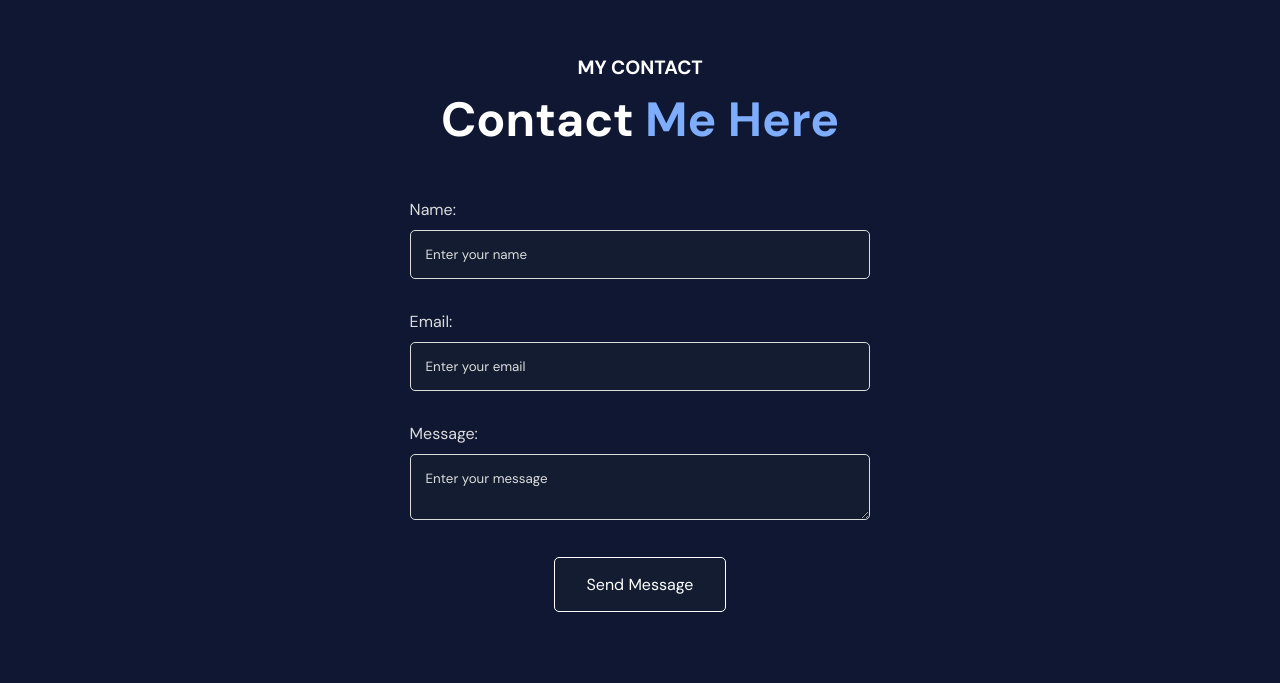
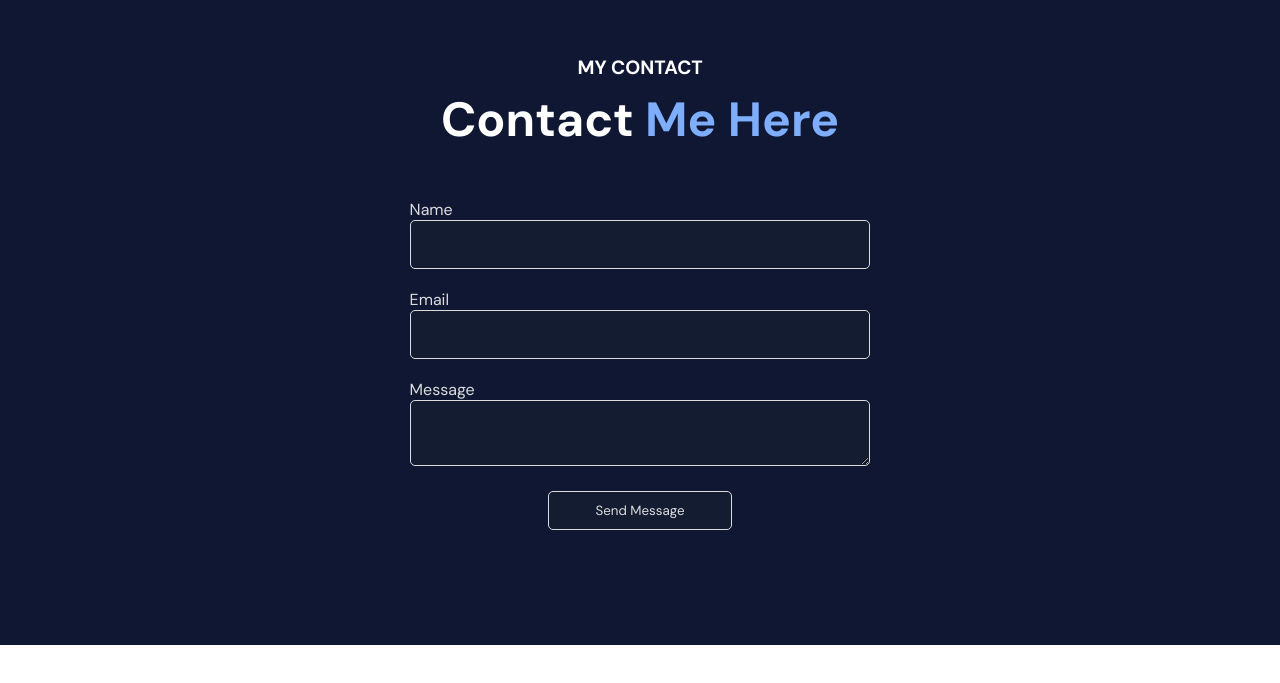
Before and after one commit to SolInvictusx/Landing-Page, a React (Create React App) app: page / in a window 1280 px wide. Shown: the part 2752-3435 px from the top of the page. After the commit the page ends 3397 px from the top, so only its background shows below. Built offline with nearby package versions, Linux system fonts and the light colour scheme.

Commit message:
Fixed Contact Form

```diff
--- a/package.json
+++ b/package.json
@@ -3,6 +3,7 @@
   "version": "0.1.0",
   "private": true,
   "dependencies": {
+    "@emailjs/browser": "^3.11.0",
     "@testing-library/jest-dom": "^5.16.5",
     "@testing-library/react": "^13.4.0",
     "@testing-library/user-event": "^13.5.0",
--- a/src/components/Footer.js
+++ b/src/components/Footer.js
@@ -1,5 +1,9 @@
-import React from 'react'
+import React, { useRef } from 'react';
+import emailjs from '@emailjs/browser';
 import { motion } from 'framer-motion';
+
+// Import your CSS file
+import '../styles/ContactForm.css';
 
 // import global styles
 import {
@@ -7,19 +11,25 @@ import {
     Heading,
     BlueText,
     FlexContainer,
-    Button,
 } from '../styles/Global.styled';
-
-// import footer styles
-import {
-    ContactForm,
-    FormLabel,
-    FormInput,
-} from '../styles/Footer.styled';
 
 import { fadeInBottomVariant } from '../utils/Variants';
 
 const Footer = () => {
+
+    const form = useRef();
+
+    const sendEmail = (e) => {
+        e.preventDefault();
+
+        emailjs.sendForm('service_58yhfde', 'template_z33p5c8', form.current, 'PNTEgjs3kAbtluPDe')
+            .then((result) => {
+                console.log(result.text);
+            }, (error) => {
+                console.log(error.text);
+            });
+    };
+
     return (
         <PaddingContainer
             id='Contact'
@@ -52,47 +62,28 @@ const Footer = () => {
             <PaddingContainer top='3rem'>
                 <FlexContainer justify='center'>
 
-                    <ContactForm
-                        as={motion.form}
+                    <motion.form
+                        ref={form}
+                        className="contactForm"
+                        onSubmit={sendEmail}
                         variants={fadeInBottomVariant}
                         initial='hidden'
-                        whileInView='visible'
+                        animate='visible'
                     >
+                        <label className="contactFormLabel">Name</label>
+                        <input type="text" name="user_name" className="contactFormInput" />
+                        <label className="contactFormLabel">Email</label>
+                        <input type="email" name="user_email" className="contactFormInput" />
+                        <label className="contactFormLabel">Message</label>
+                        <textarea name="message" className="contactFormInput" />
+                        <input type="submit" value="Send Message" className="contactFormButton" />
 
-                        <PaddingContainer bottom='2rem'>
-                            <FormLabel>Name:</FormLabel>
-                            <FormInput
-                                type='text'
-                                placeholder='Enter your name'
-                            />
-                        </PaddingContainer>
-
-                        <PaddingContainer bottom='2rem'>
-                            <FormLabel>Email:</FormLabel>
-                            <FormInput
-                                type='email'
-                                placeholder='Enter your email'
-                            />
-                        </PaddingContainer>
-
-                        <PaddingContainer bottom='2rem'>
-                            <FormLabel>Message:</FormLabel>
-                            <FormInput
-                                as='textarea'
-                                placeholder='Enter your message'
-                            />
-                        </PaddingContainer>
-
-                        <FlexContainer justify='center'
-                            responsiveFlex>
-                            <Button>Send Message</Button>
-                        </FlexContainer>
-                    </ContactForm>
+                    </motion.form>
 
                 </FlexContainer>
-            </PaddingContainer >
-        </PaddingContainer >
+            </PaddingContainer>
+        </PaddingContainer>
     )
 }
 
-export default Footer
+export default Footer;
--- /dev/null
+++ b/src/styles/ContactForm.css
@@ -0,0 +1,48 @@
+.contactForm {
+    width: 40%;
+}
+
+.contactFormLabel {
+    color: #dcdcdc;
+    padding-bottom: 10px;
+}
+
+.contactFormInput {
+    width: 100%;
+    background-color: #131c31;
+    border: 1px solid #dcdcdc;
+    color: #dcdcdc;
+    border-radius: 5px;
+    padding: 15px;
+    margin-bottom: 20px;
+}
+
+.contactFormButton {
+    width: 40%;
+    color: #dcdcdc;
+    background-color: #131c31;
+    border: 1px solid #dcdcdc;
+    border-radius: 5px;
+    padding: 10px 15px;
+    margin: auto;
+    display: block;
+    cursor: pointer;
+    transition: background-color 0.3s ease-in-out;
+}
+
+.contactFormButton:hover {
+    background-color: #dcdcdc;
+    color: #131c31;
+}
+
+
+.contactFormInput::placeholder {
+    color: #dcdcdc;
+}
+
+@media (max-width: 720px) {
+    .contactForm {
+        width: 90%;
+        margin: auto;
+    }
+}
--- a/src/styles/Footer.styled.js
+++ b/src/styles/Footer.styled.js
@@ -9,7 +9,7 @@ width: 40%;
 }
 `
 
-export const FormLabel = styled.p`
+export const FormLabel = styled.label`
 color: ${({ theme }) => theme.colors.para_text_color};
 padding-bottom: 10px;
 `
```
Also changed, not shown: 1 other file (tests, documents, lock files or other folders).
